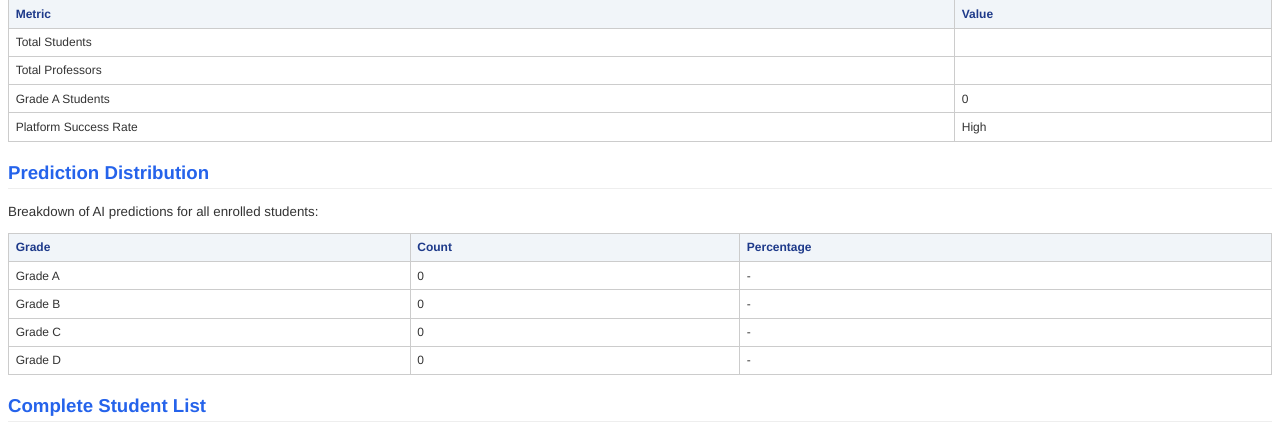
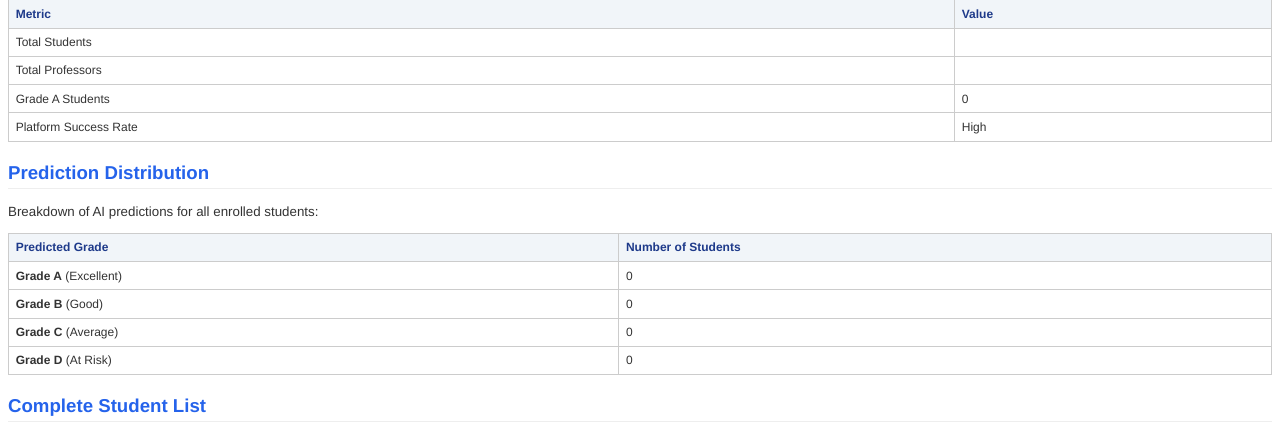
Before and after one commit to bendami-alt/projet-pfe, a Django app: template templates/reports/admin_report.html in a window 1280 px wide. Shown: the part 222-660 px from the top of the page. Run offline with Django 5.2, Linux system fonts and the light colour scheme; the template is opened without the code that fills it, so the values that code supplies are empty.

Commit message:
Suppression de la colonne pourcentage et amélioration de la clarté du rapport PDF

```diff
--- a/templates/reports/admin_report.html
+++ b/templates/reports/admin_report.html
@@ -34,29 +34,24 @@
 <p>Breakdown of AI predictions for all enrolled students:</p>
 <table>
     <tr>
-        <th>Grade</th>
-        <th>Count</th>
-        <th>Percentage</th>
+        <th>Predicted Grade</th>
+        <th>Number of Students</th>
     </tr>
     <tr>
-        <td>Grade A</td>
+        <td><strong>Grade A</strong> (Excellent)</td>
         <td>{{ prediction_dist.A|default:0 }}</td>
-        <td>-</td>
     </tr>
     <tr>
-        <td>Grade B</td>
+        <td><strong>Grade B</strong> (Good)</td>
         <td>{{ prediction_dist.B|default:0 }}</td>
-        <td>-</td>
     </tr>
     <tr>
-        <td>Grade C</td>
+        <td><strong>Grade C</strong> (Average)</td>
         <td>{{ prediction_dist.C|default:0 }}</td>
-        <td>-</td>
     </tr>
     <tr>
-        <td>Grade D</td>
+        <td><strong>Grade D</strong> (At Risk)</td>
         <td>{{ prediction_dist.D|default:0 }}</td>
-        <td>-</td>
     </tr>
 </table>
 
```
